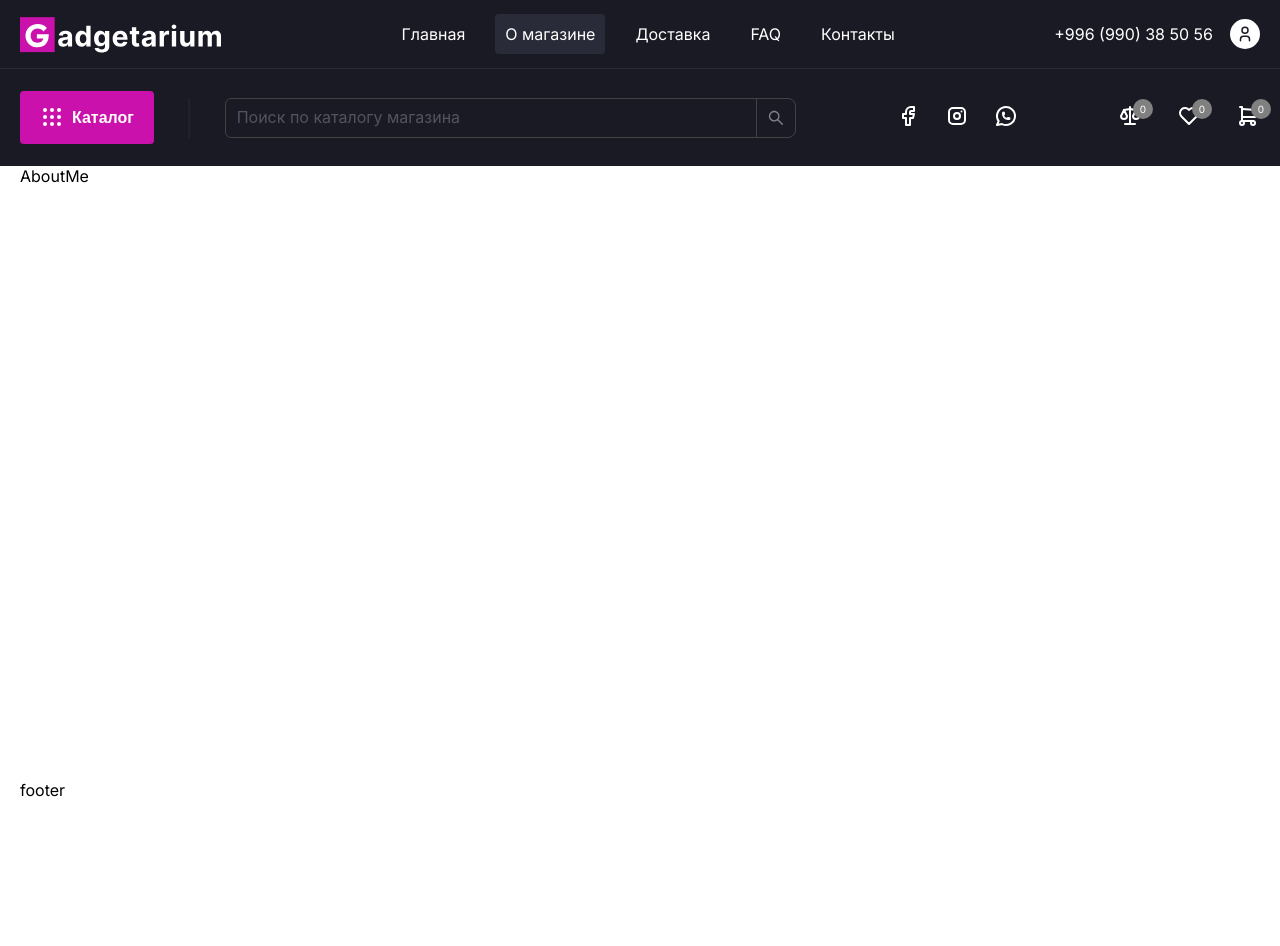
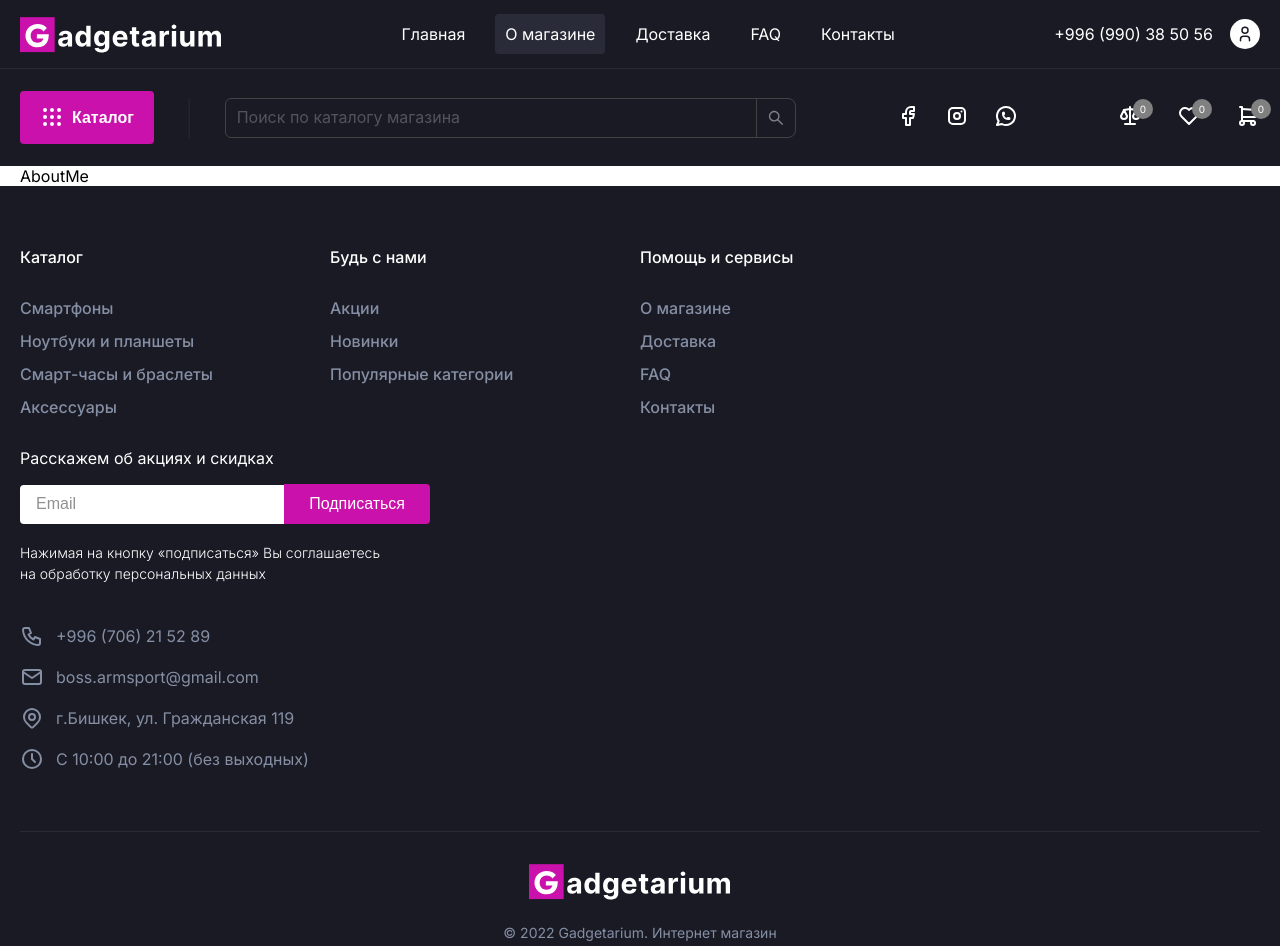
Before and after one commit to Elkhan2003/EcoStore-frontend, a Next.js app: page /about in a window 1280 px wide. Shown: the top 946 px of the page. Before the commit the page ends 800 px from the top, so only its background shows below. Built offline with nearby package versions, Linux system fonts and the light colour scheme; no server answers.

Commit message:
refactoring code

```diff
--- a/package.json
+++ b/package.json
@@ -16,6 +16,7 @@
 		"next": "14.2.2",
 		"react": "^18.2.0",
 		"react-dom": "^18.2.0",
+		"react-hook-form": "^7.51.3",
 		"react-icons": "^5.1.0",
 		"react-redux": "^9.1.1",
 		"react-toastify": "^10.0.5"
--- a/src/appPages/site/components/layout/footer/Footer.module.scss
+++ b/src/appPages/site/components/layout/footer/Footer.module.scss
@@ -1,4 +1,159 @@
 .Footer {
+	background: #1a1a25;
 	.content {
+		.line {
+			display: block;
+			width: 100%;
+			height: 0.99px;
+			background: rgba(133, 143, 164, 0.15);
+		}
+		.top {
+			padding-block: 60px;
+			display: flex;
+			gap: 30px;
+			flex-wrap: wrap;
+			justify-content: space-between;
+			.left {
+				width: 100%;
+				max-width: 830px;
+				display: flex;
+				gap: 100px;
+				flex-wrap: wrap;
+				justify-content: space-between;
+				@media (max-width: 875px) {
+					gap: 30px;
+				}
+				.block {
+					width: 100%;
+					max-width: 210px;
+					display: flex;
+					gap: 30px;
+					flex-direction: column;
+					@media (max-width: 875px) {
+						gap: 16px;
+					}
+					.title {
+						font-size: 16px;
+						font-weight: 500;
+						line-height: 140%;
+						color: #fff;
+					}
+					.links {
+						display: flex;
+						gap: 12px;
+						flex-direction: column;
+						justify-content: flex-start;
+						align-items: flex-start;
+						a {
+							font-size: 16px;
+							font-weight: 500;
+							line-height: 130%;
+							color: rgb(133, 143, 164);
+							transition: 0.2s;
+							&:hover {
+								color: #fff;
+							}
+						}
+					}
+				}
+			}
+			.right {
+				width: 100%;
+				max-width: 410px;
+				display: flex;
+				flex-direction: column;
+				justify-content: flex-start;
+				align-items: flex-start;
+				.title {
+					margin-bottom: 16px;
+					font-size: 16px;
+					font-weight: 400;
+					line-height: 130%;
+					color: #fff;
+				}
+				form {
+					margin-bottom: 18px;
+					width: 100%;
+					display: flex;
+					justify-content: center;
+					align-items: center;
+					input {
+						padding: 10px 16px;
+						width: 100%;
+						height: 39.3px;
+						border: none;
+						outline: none;
+						border-radius: 4px 0 0 4px;
+						background: #fff;
+						font-size: 16px;
+						font-weight: 400;
+						line-height: 19px;
+						&::placeholder {
+							opacity: 0.8;
+						}
+					}
+					button {
+						padding: 10px 25px;
+						border: none;
+						outline: none;
+						border-radius: 0 4px 4px 0;
+						background: rgb(203, 17, 171);
+						font-size: 16px;
+						font-weight: 500;
+						line-height: 20px;
+						color: #fff;
+						cursor: pointer;
+					}
+				}
+				.rules {
+					margin-bottom: 40px;
+					width: 100%;
+					max-width: 367px;
+					font-size: 14px;
+					font-weight: 300;
+					line-height: 150%;
+					color: #fff;
+				}
+				.info {
+					width: 100%;
+					display: flex;
+					gap: 17px;
+					flex-direction: column;
+					justify-content: flex-start;
+					align-items: flex-start;
+					a {
+						display: flex;
+						gap: 12px;
+						justify-content: flex-start;
+						align-items: center;
+						color: #858fa4;
+						transition: 0.2s;
+						&:hover {
+							color: white;
+						}
+					}
+				}
+			}
+		}
+		.bottom {
+			padding: 30px 0 40px 0;
+			display: flex;
+			gap: 18px;
+			flex-direction: column;
+			justify-content: center;
+			align-items: center;
+			a {
+				color: #fff;
+			}
+			p {
+				width: 100%;
+				max-width: 280px;
+				font-size: 14px;
+				font-weight: 400;
+				line-height: 140%;
+				text-align: center;
+				color: rgb(133, 143, 164);
+			}
+		}
 	}
 }
--- a/src/appPages/site/components/layout/footer/Footer.tsx
+++ b/src/appPages/site/components/layout/footer/Footer.tsx
@@ -1,12 +1,97 @@
+'use client';
 import React, { FC } from 'react';
 import scss from './Footer.module.scss';
+import Link from 'next/link';
+import { SubmitHandler, useForm } from 'react-hook-form';
+import {
+	IconClock,
+	IconMail,
+	IconMapPin,
+	IconPhone
+} from '@tabler/icons-react';
+import { IconGadgetarium } from '@/assets/icons';
+
+type Inputs = {
+	email: string;
+};
 
 const Footer: FC = () => {
+	const {
+		register,
+		handleSubmit,
+		formState: { errors }
+	} = useForm<Inputs>();
+
+	const onSubmit: SubmitHandler<Inputs> = (data) => console.log(data);
+
 	return (
 		<>
 			<footer className={scss.Footer}>
 				<div className="container">
-					<div className={scss.content}>footer</div>
+					<div className={scss.content}>
+						<div className={scss.top}>
+							<div className={scss.left}>
+								<div className={scss.block}>
+									<h1 className={scss.title}>Каталог</h1>
+									<div className={scss.links}>
+										<Link href="#">Смартфоны</Link>
+										<Link href="#">Ноутбуки и планшеты</Link>
+										<Link href="#">Смарт-часы и браслеты</Link>
+										<Link href="#">Аксессуары</Link>
+									</div>
+								</div>
+								<div className={scss.block}>
+									<h1 className={scss.title}>Будь с нами</h1>
+									<div className={scss.links}>
+										<Link href="#">Акции</Link>
+										<Link href="#">Новинки</Link>
+										<Link href="#">Популярные категории</Link>
+									</div>
+								</div>
+								<div className={scss.block}>
+									<h1 className={scss.title}>Помощь и сервисы</h1>
+									<div className={scss.links}>
+										<Link href="#">О магазине</Link>
+										<Link href="#">Доставка</Link>
+										<Link href="#">FAQ</Link>
+										<Link href="#">Контакты</Link>
+									</div>
+								</div>
+							</div>
+							<div className={scss.right}>
+								<h1 className={scss.title}>Расскажем об акциях и скидках</h1>
+								<form onSubmit={handleSubmit(onSubmit)}>
+									<input placeholder="Email" {...register('email')} />
+									<button type="submit">Подписаться</button>
+								</form>
+								<p className={scss.rules}>
+									Нажимая на кнопку «подписаться» Вы соглашаетесь на обработку
+									персональных данных
+								</p>
+								<div className={scss.info}>
+									<a href="https://wa.me/996706215289">
+										<IconPhone /> +996 (706) 21 52 89
+									</a>
+									<a href="https://mail.google.com/mail/u/0/#inbox">
+										<IconMail /> boss.armsport@gmail.com
+									</a>
+									<a href="https://go.2gis.com/ifsp9">
+										<IconMapPin /> г.Бишкек, ул. Гражданская 119
+									</a>
+									<a href="#">
+										<IconClock /> С 10:00 до 21:00 (без выходных)
+									</a>
+								</div>
+							</div>
+						</div>
+						<span className={scss.line}></span>
+						<div className={scss.bottom}>
+							<Link href="/">
+								<IconGadgetarium />
+							</Link>
+							<p>© 2022 Gadgetarium. Интернет магазин Все права защищены.</p>
+						</div>
+					</div>
 				</div>
 			</footer>
 		</>
```
